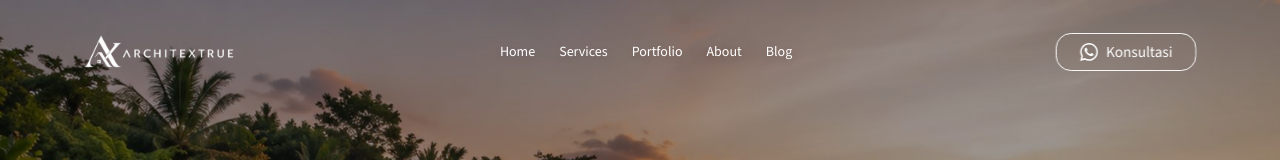
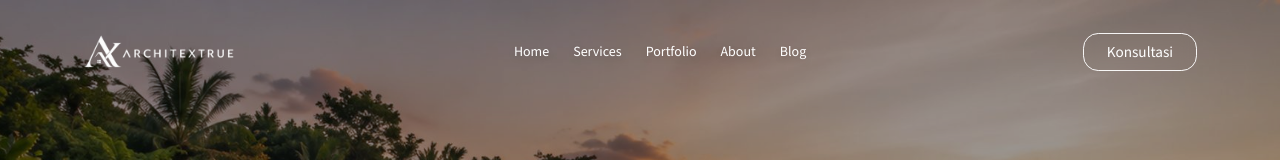
Before and after one commit to duniaanaqiu/architextrue, a Next.js app: page / in a window 1280 px wide. Shown: the top 160 px of the page. Built offline with nearby package versions, Linux system fonts and the light colour scheme.

Commit message:
tombol konsultasi header hapus ikon wa

```diff
--- a/src/components/layout/Header.tsx
+++ b/src/components/layout/Header.tsx
@@ -72,7 +72,6 @@ export function Header() {
           asChild
         >
           <Link href={`https://wa.me/${WHATSAPP_NUMBER}`} target="_blank" rel="noopener noreferrer" className="flex items-center gap-2">
-            <Image src="/assets/images/layout/wa.svg" alt="WhatsApp" width={20} height={20} />
             Konsultasi
           </Link>
         </Button>
@@ -111,7 +110,6 @@ export function Header() {
               asChild
             >
               <Link href={`https://wa.me/${WHATSAPP_NUMBER}`} target="_blank" rel="noopener noreferrer" className="flex items-center justify-center gap-2" onClick={() => setIsMobileMenuOpen(false)}>
-                <Image src="/assets/images/layout/wa.svg" alt="WhatsApp" width={20} height={20} />
                 Konsultasi
               </Link>
             </Button>
```
